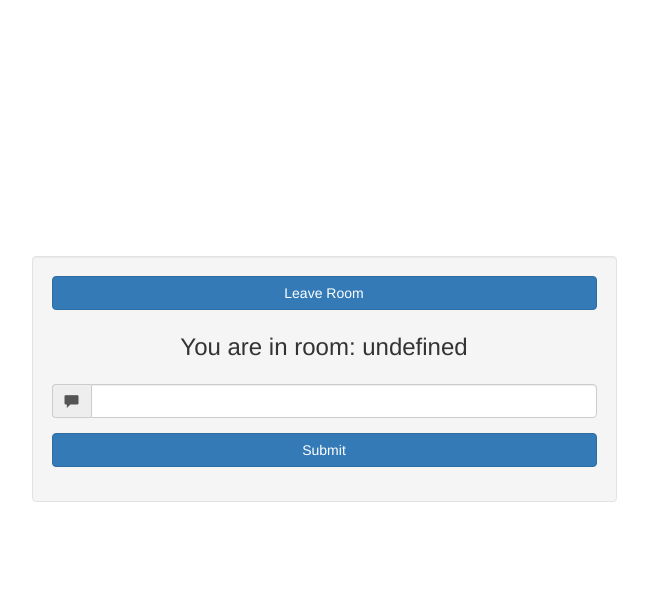
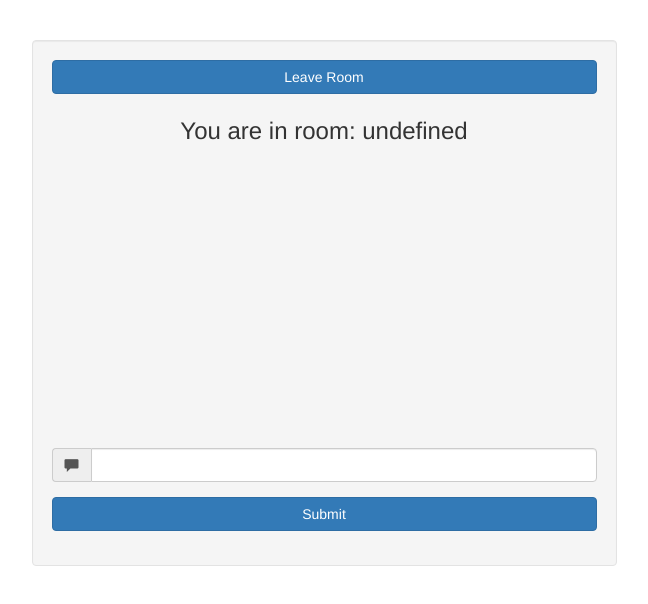
Before and after one commit to francoisdillinger/socket-basics, a website: page public/chat.html in a window 1280 px wide. Shown: the whole page, without its empty margins (316-964 px from the left). Drawn offline with nearby package versions, Linux system fonts and the light colour scheme; no server answers.

Commit message:
Edited chat.html to make message area scrollable

```diff
--- a/public/chat.html
+++ b/public/chat.html
@@ -15,9 +15,11 @@
                     <div class="col-xs-12 col-sm-10 col-sm-offset-1 col-md-6 col-md-offset-3 well">
                         <a class="btn btn-primary btn-block" href="index.html">Leave Room</a>
                         <h3 class="text-center" id="chat"> <!--Chatroom name will be here--></h1>
-                        <ul class="messages list-group">
-                        <!--Messages appear here-->
-                        </ul>
+                        <div class="scrollable-content">
+                            <ul class="messages list-group">
+                            <!--Messages appear here-->
+                            </ul>
+                        </div>
                         <form id="message-form" action="">
                             <div class="form-group">
                                 <div class="input-group">
--- a/public/style.css
+++ b/public/style.css
@@ -8,7 +8,11 @@ h1, h3{
     margin:24px 0;
 }
 .chat-top{
-    margin-top: 20%;
+    margin-top: 40px;
+}
+.scrollable-content{
+    height: 20em;
+    overflow: auto;
 }
 .message p{
     margin: 6px 0;
```
